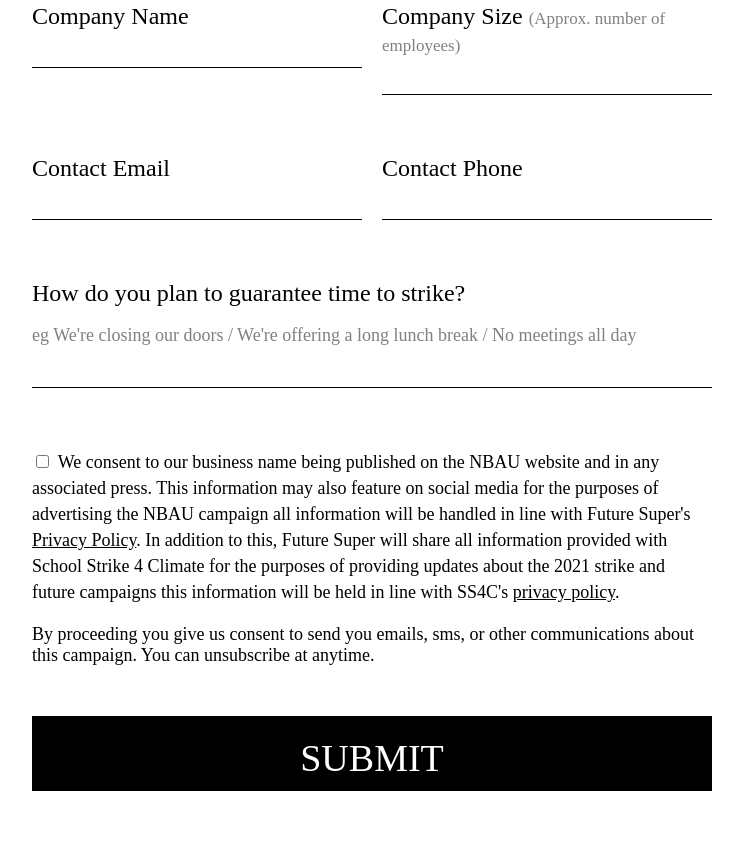
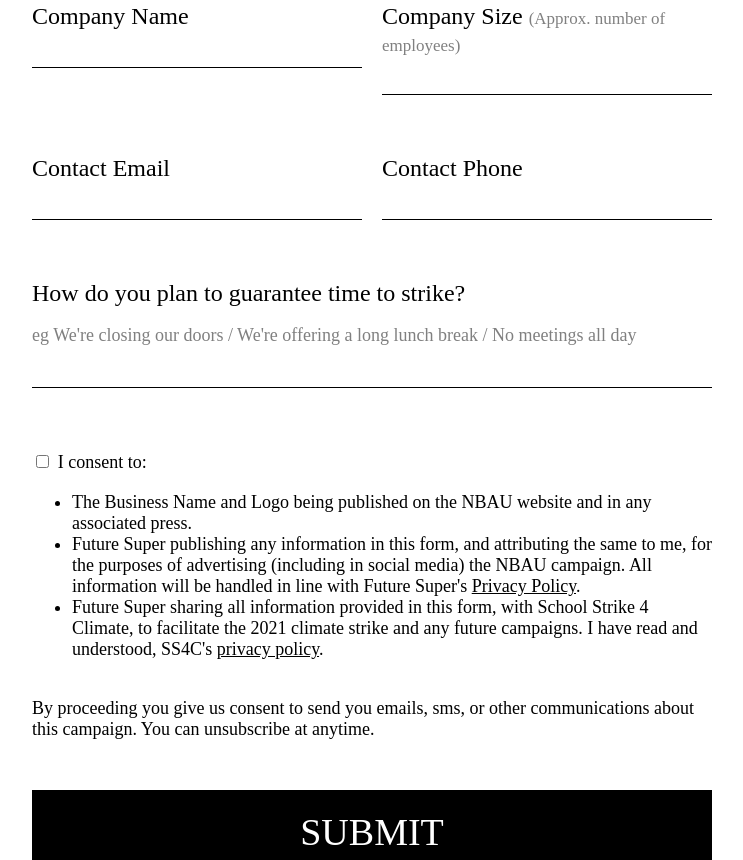
Before and after one commit to futuresuper/nbau, an Eleventy site: page src/form.html in a window 1280 px wide. Shown: the part 401-1261 px from the top of the page, without its empty margins (278-1021 px from the left). Built offline with nearby package versions, Linux system fonts and the light colour scheme; Eleventy itself is replaced by a stand-in of ours; files that its build step writes are made by us from their sources; a web font is replaced by a local one; what eleventy-plugin-svg-contents would draw is missing.

Commit message:
feat: update form disclaimer

```diff
--- a/src/form.html
+++ b/src/form.html
@@ -147,25 +147,36 @@
             required
           />
           <label for="disc1" class="checkbox">
-            We consent to our business name being published on the NBAU website
-            and in any associated press. This information may also feature on
-            social media for the purposes of advertising the NBAU campaign all
-            information will be handled in line with Future Super's
+            I consent to:
+            <ul>
+              <li>
+                The Business Name and Logo being published on the NBAU website
+                and in any associated press.
+              </li>
+              <li>
+                Future Super publishing any information in this form, and
+                attributing the same to me, for the purposes of advertising
+                (including in social media) the NBAU campaign. All information
+                will be handled in line with Future Super's
                 <a
                   href="https://www.futuresuper.com.au/privacy-policy/"
                   style="text-decoration: underline"
                   target="_blank"
                   >Privacy Policy</a
-            >. In addition to this, Future Super will share all information
-            provided with School Strike 4 Climate for the purposes of providing
-            updates about the 2021 strike and future campaigns this information
-            will be held in line with SS4C's
+                >.
+              </li>
+              <li>
+                Future Super sharing all information provided in this form, with
+                School Strike 4 Climate, to facilitate the 2021 climate strike
+                and any future campaigns. I have read and understood, SS4C's
                 <a
                   href="https://www.schoolstrike4climate.com/privacy"
                   style="text-decoration: underline"
                   target="_blank"
                   >privacy policy</a
                 >.
+              </li>
+            </ul>
           </label>
         </div>
         <div class="full-width centred disclaimer">
```
Lines whose indentation alone changed are shown as unchanged.
